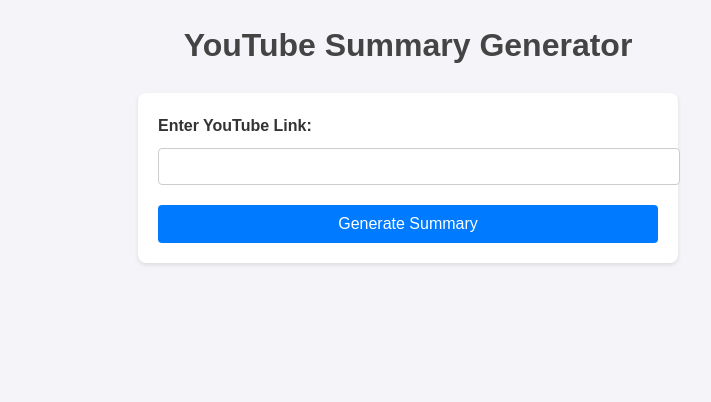
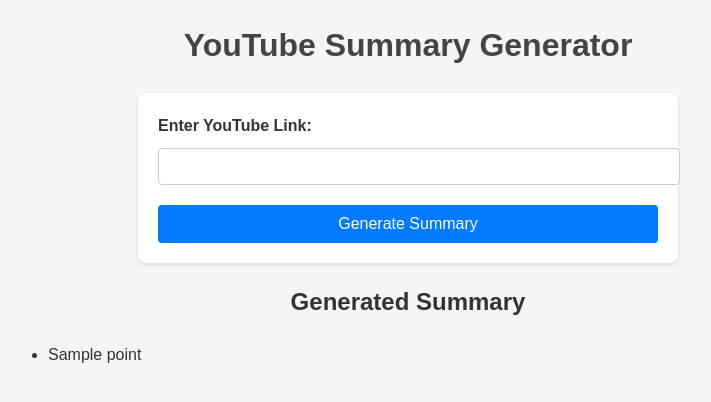
Before and after one commit to sujal-maheshwari2004/newsCheck, a Flask app: template templates/index.html in a window 1280 px wide. Shown: the top 402 px of the page, without its empty margins (232-943 px from the left). Run offline with Flask 3, Linux system fonts and the light colour scheme; the template is opened without the code that fills it: most values are stand-ins (such as "Sample title", 1, 10 or a date in 2020).

Commit message:
Update index.html

```diff
--- a/templates/index.html
+++ b/templates/index.html
@@ -2,16 +2,31 @@
 <html lang="en">
 <head>
     <meta charset="UTF-8">
-    <meta name="viewport" content="width=device-width, initial-scale=1.0">
     <title>YouTube Summary Generator</title>
     <link rel="stylesheet" href="/style.css">
 </head>
 <body>
     <h1>YouTube Summary Generator</h1>
-    <form action="/process" method="post">
+
+    {% if error %}
+        <p style="color: red; text-align: center;">{{ error }}</p>
+    {% endif %}
+
+    <form action="/" method="post">
         <label for="youtube_link">Enter YouTube Link:</label>
         <input type="url" id="youtube_link" name="youtube_link" required>
         <button type="submit">Generate Summary</button>
     </form>
+
+    {% if summary %}
+        <h2 style="text-align:center;">Generated Summary</h2>
+        <div style="max-width: 800px; margin: 0 auto;">
+            <ul>
+                {% for point in summary %}
+                    <li>{{ point }}</li>
+                {% endfor %}
+            </ul>
+        </div>
+    {% endif %}
 </body>
 </html>
```
